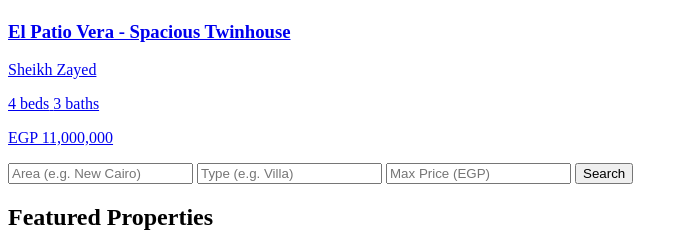
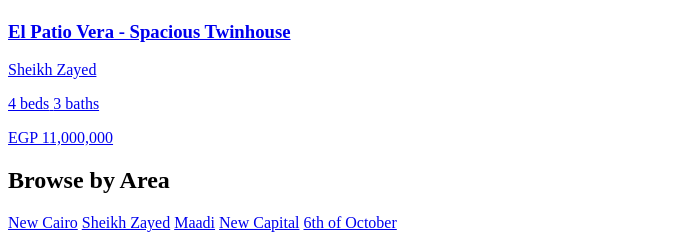
Before and after one commit to alzahraamohy/3aqar-Misr, a Flask app: page / in a window 1280 px wide. Shown: the part 2064-2312 px from the top of the page, without its empty margins (0-688 px from the left). Run offline with Flask 3, Linux system fonts and the light colour scheme.

Commit message:
added area section

```diff
--- a/templates/index.html
+++ b/templates/index.html
@@ -73,24 +73,18 @@
     </div>
 </section>
 
-
-<form action="/search" method="GET">
-    <input type="text" name="area" placeholder="Area (e.g. New Cairo)">
-    <input type="text" name="type" placeholder="Type (e.g. Villa)">
-    <input type="number" name="max_price" placeholder="Max Price (EGP)">
-    <button type="submit">Search</button>
-</form>
-
-<h2>Featured Properties</h2>
-<div class="cards">
-    {% for prop in properties %}
-    <div class="card">
-        <img src="{{ prop.image_url }}" alt="{{ prop.title }}">
-        <h3>{{ prop.title }}</h3>
-        <p>{{ prop.get_summary() }}</p>
-        <a href="/property/{{ prop.prop_id }}">View Details</a>
+<!-- Area section-->
+<section class="area">
+    <div class="section_container">
+        <h2 class="section_title">Browse by Area</h2>
+        <div class="areas_grid">
+            <a class="area-chip" href="/search?area=New Cairo">New Cairo</a>
+            <a class="area-chip" href="/search?area=Sheikh Zayed">Sheikh Zayed</a>
+            <a class="area-chip" href="/search?area=Maadi">Maadi</a>
+            <a class="area-chip" href="/search?area=New Capital">New Capital</a>
+            <a class="area-chip" href="/search?area=6th of October">6th of October</a>
+        </div>
     </div>
-    {% endfor %}
-</div>
+</section>
 
 {% endblock %}
```
